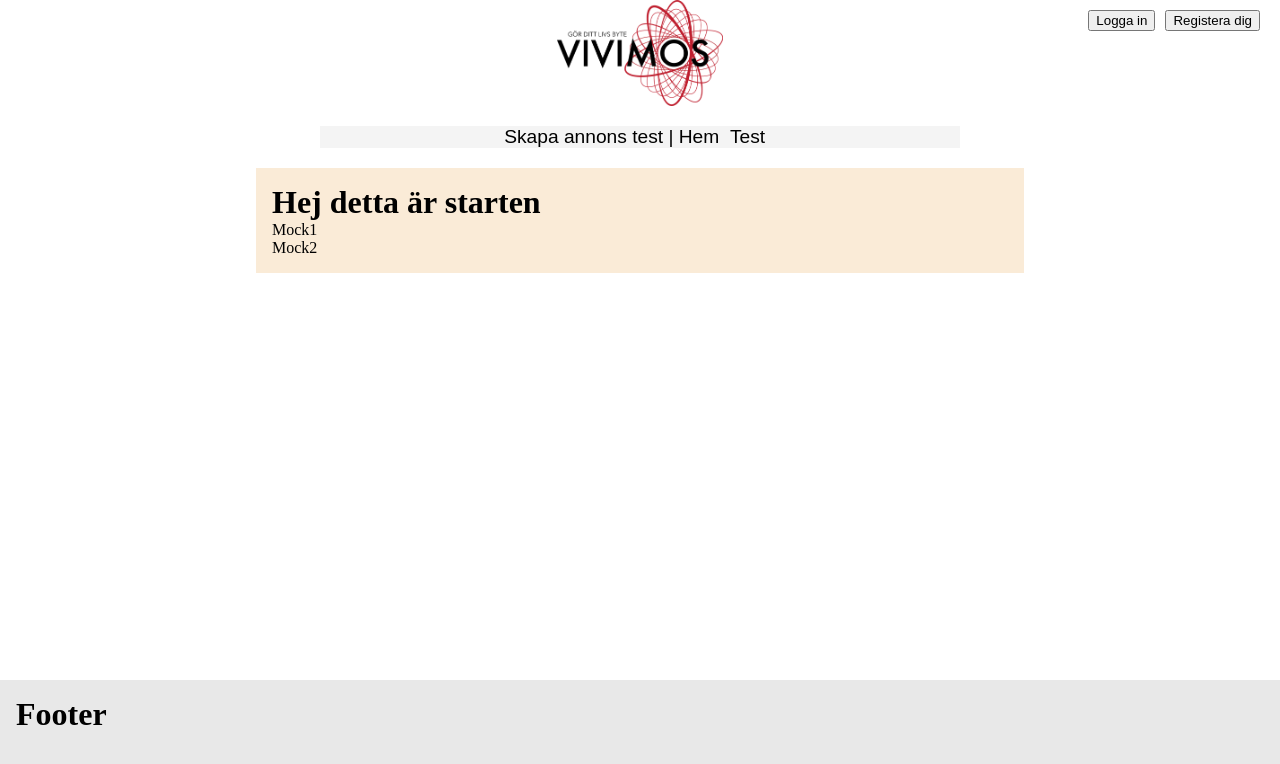
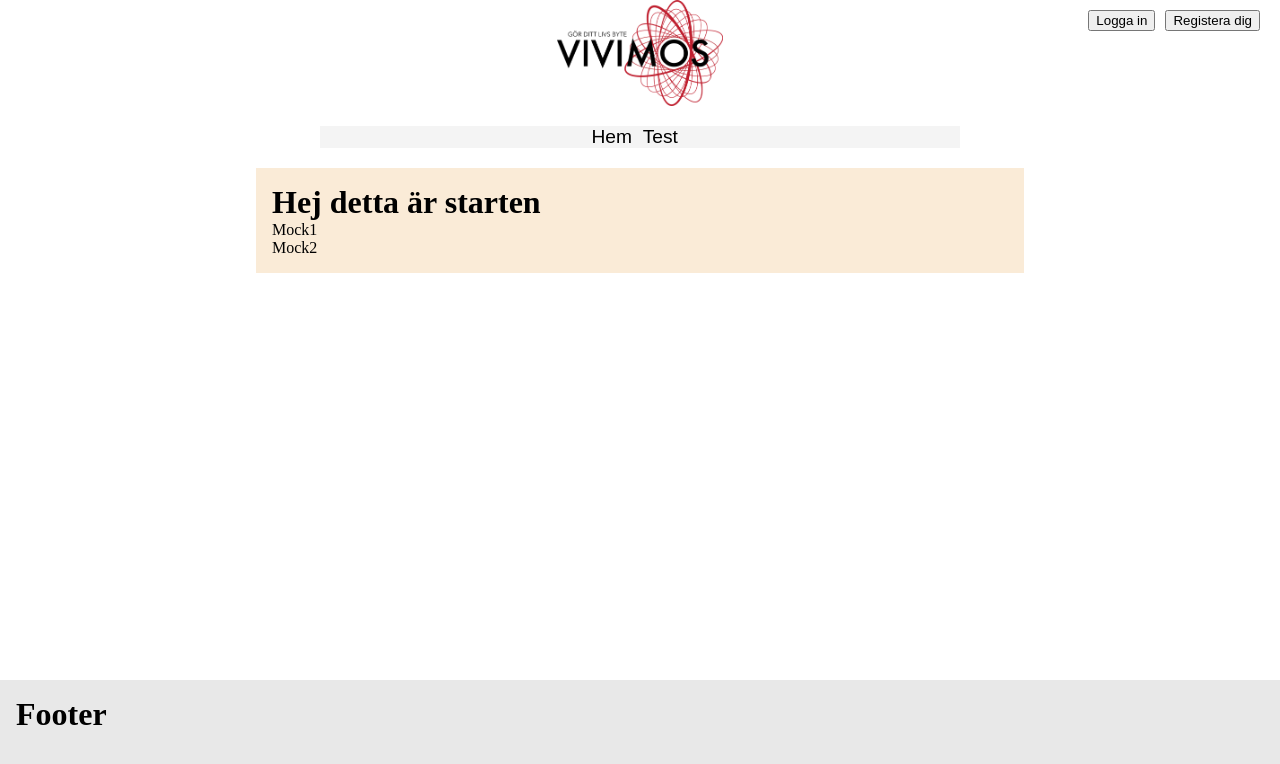
Before and after one commit to owenboy9/Vivimos, a React (Vite) app: page / in a window 1280 px wide. Shown: the top 764 px of the page. Built offline with nearby package versions, Linux system fonts and the light colour scheme.

Commit message:
Fixing order in Nav

```diff
--- a/src/components/Nav.jsx
+++ b/src/components/Nav.jsx
@@ -9,12 +9,15 @@ function Nav() {
   const { activeUser, setActiveUser } = useContext(GlobalContext)
 
   return <nav>
-    <Link to="/createOffer">Skapa annons test</Link> |&nbsp;
+
 
     <Link to="/">Hem</Link> &nbsp;
     <Link to="/Test">Test</Link> &nbsp;
     { activeUser.loggedIn && (
-      <Link to='/UserPage'>Min sida</Link>
+      <>
+      <Link to='/UserPage'>Min sida</Link> &nbsp;
+      <Link to="/createOffer">Skapa annons</Link>
+      </>
     )}
   </nav>
 }
```
